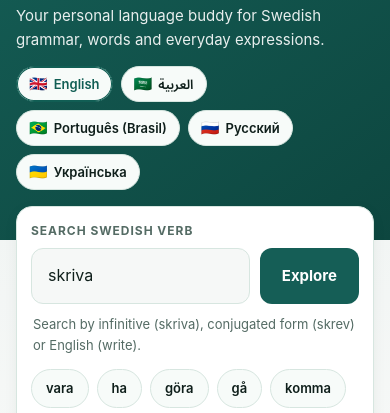
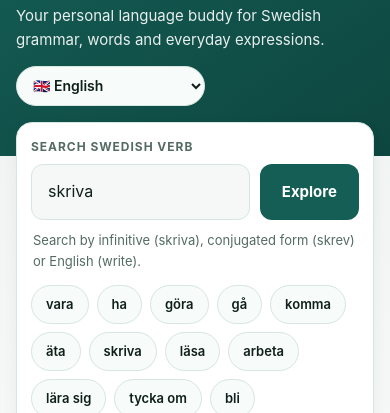
Before and after one commit to sagaryeole/OrdKompis, a plain HTML site: page index.html in a window 390 px wide. Shown: the part 120-533 px from the top of the page. Drawn offline with Linux system fonts and the light colour scheme.

Commit message:
Use a language dropdown instead of pills; fix pronoun examples showing tags
- Language switcher is now a select with flag and native name (saves space on mobile)
- Pronoun example sentences render their bold markup instead of showing it as text

Co-Authored-By: Claude Haiku 5.5 <noreply@anthropic.com>
Claude-Session: https://claude.ai/code/session_01Bignus9n2mfB9bX2dsGGiN

```diff
--- a/css/style.css
+++ b/css/style.css
@@ -1562,7 +1562,28 @@ footer.band {
   }
 }
 
-/* Learner-language switcher (flag + native language name) */
+/* Learner-language dropdown (flag + native language name) */
+.lang-select {
+  appearance: auto;
+  min-height: 40px;
+  max-width: 100%;
+  padding: 8px 12px;
+  border: 1px solid var(--line);
+  border-radius: var(--radius-full);
+  background: var(--surface-2);
+  color: var(--fg);
+  font: inherit;
+  font-size: 14px;
+  font-weight: 600;
+  cursor: pointer;
+}
+
+.lang-select:focus-visible {
+  outline: 2px solid var(--focus);
+  outline-offset: 2px;
+}
+
+/* Learner-language switcher (flag + native language name, pill version) */
 .lang-switch {
   display: flex;
   flex-wrap: wrap;
--- a/js/app.js
+++ b/js/app.js
@@ -355,13 +355,11 @@
     var box = document.getElementById("langSwitch");
     if (!box) return;
     box.setAttribute("aria-label", t("languageLabel"));
-    box.innerHTML = (i18n.languages || []).map(function (lang) {
-      var active = lang.code === currentLang;
-      return '<button type="button" class="lang-btn' + (active ? ' active' : '') + '" data-lang="' + esc(lang.code) +
-        '" aria-pressed="' + active + '" lang="' + esc(lang.code) + '">' +
-        '<span class="lang-flag" aria-hidden="true">' + lang.flag + '</span>' +
-        '<span class="lang-name">' + esc(lang.name) + '</span></button>';
-    }).join("");
+    box.innerHTML = '<select id="langSelect" class="lang-select" aria-label="' + esc(t("languageLabel")) + '">' +
+      (i18n.languages || []).map(function (lang) {
+        return '<option value="' + esc(lang.code) + '"' + (lang.code === currentLang ? ' selected' : '') + ' lang="' + esc(lang.code) + '">' +
+          lang.flag + ' ' + esc(lang.name) + '</option>';
+      }).join("") + '</select>';
   }
 
   function updateSearchHint() {
@@ -777,7 +775,7 @@
       '<section class="learning-section"><h3>' + esc(pronouns.personal.title) + '</h3>' +
       renderLearningTable(pronouns.personal.headers, pronouns.personal.rows.map(function (r) { return [tx(r[0])].concat(r.slice(1)); })) + '</section>' +
       '<section class="learning-section"><h3>' + esc(ref.title) + '</h3><p>' + esc(tx(ref.description)) + '</p>' +
-      '<ul class="learning-list">' + ref.rules.map(function (rule) { return '<li>' + tx(rule.rule) + ' <span>' + esc(tx(rule.example)) + '</span></li>'; }).join("") + '</ul>' +
+      '<ul class="learning-list">' + ref.rules.map(function (rule) { return '<li>' + tx(rule.rule) + ' <span>' + tx(rule.example) + '</span></li>'; }).join("") + '</ul>' +
       '<div class="example-grid">' + ref.contrastExamples.map(function (e) {
         return '<article class="example-card"><b>' + esc(e.sv) + '</b><span>' + esc(tx(e.en)) + '</span><em>' + esc(tx(e.note)) + '</em></article>';
       }).join("") + '</div></section>' +
@@ -1489,9 +1487,8 @@
   }
 
   var langSwitch = document.getElementById("langSwitch");
-  if (langSwitch) langSwitch.addEventListener("click", function (e) {
-    var langBtn = e.target.closest ? e.target.closest("[data-lang]") : null;
-    if (langBtn) setLanguage(langBtn.getAttribute("data-lang"));
+  if (langSwitch) langSwitch.addEventListener("change", function (e) {
+    if (e.target && e.target.id === "langSelect") setLanguage(e.target.value);
   });
   applyLanguageDirection();
   renderLanguageSwitch();
```
